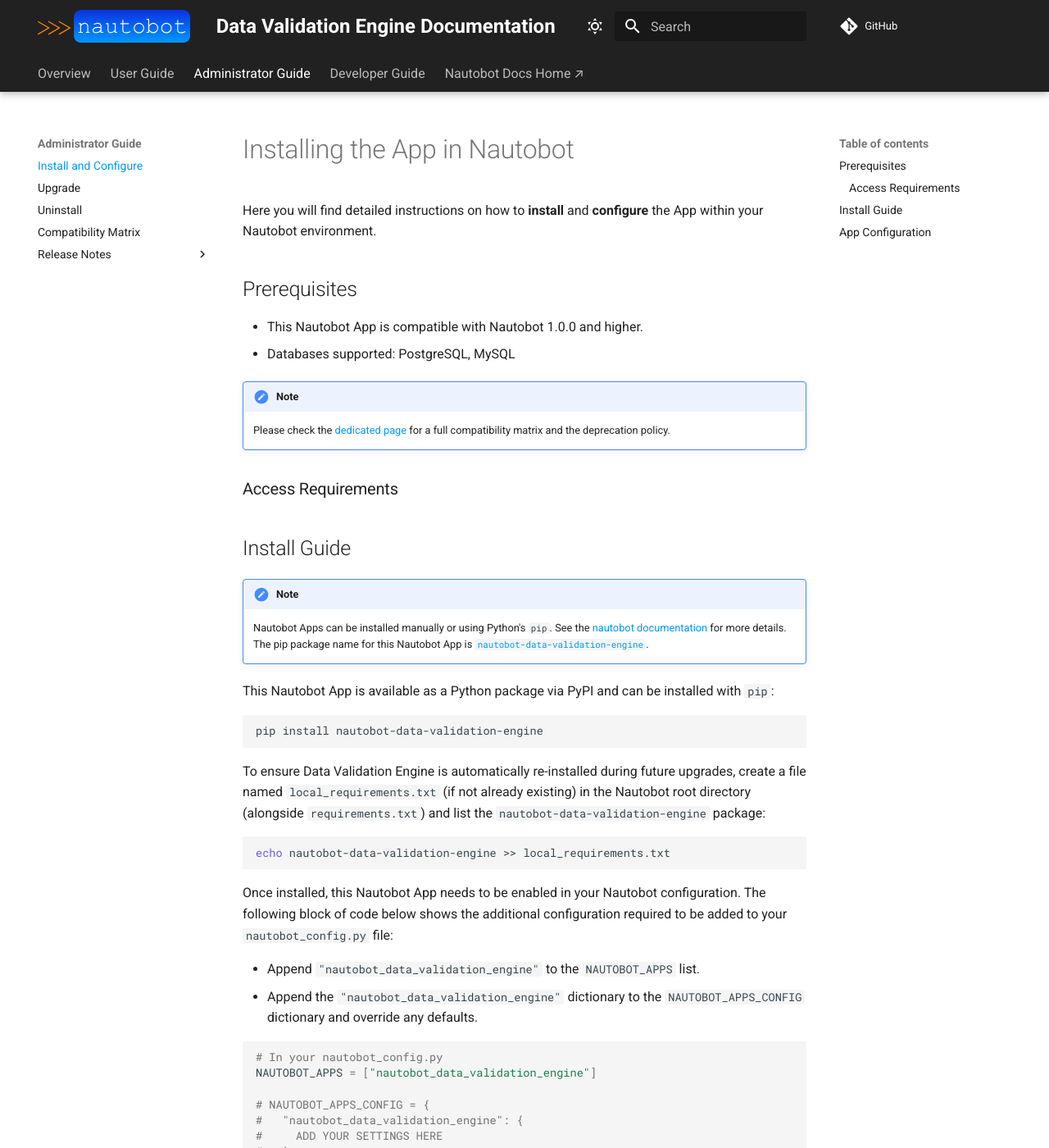
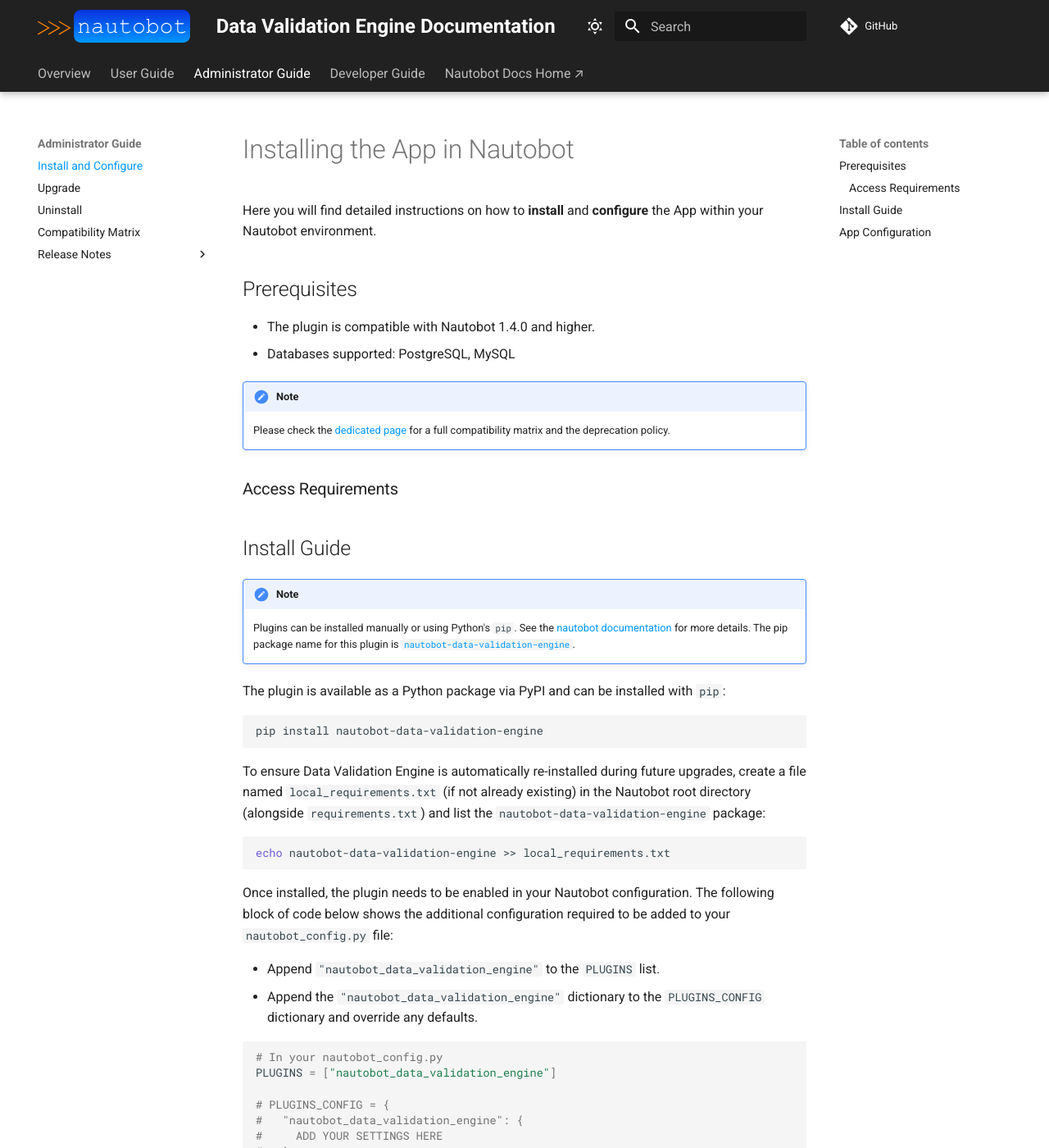
Before and after one commit to nautobot/nautobot-app-data-validation-engine, an MkDocs documentation site: the page built from docs/admin/install.md, in a window 1280 px wide and 1400 px high. Shown: the whole window at 82% size. Built offline with MkDocs 1.6.1 and Material for MkDocs 9.7.7, drawn with Linux system fonts in a browser that asks for light colours; comment, search, counter and statistics services are not loaded.

Commit message:
Updated docs dir using cookiecutter-ntc

````diff
--- a/docs/admin/install.md
+++ b/docs/admin/install.md
@@ -4,7 +4,7 @@
 
 ## Prerequisites
 
-- This Nautobot App is compatible with Nautobot 1.0.0 and higher.
+- The plugin is compatible with Nautobot 1.4.0 and higher.
 - Databases supported: PostgreSQL, MySQL
 
 !!! note
@@ -15,10 +15,9 @@
 ## Install Guide
 
 !!! note
-    Nautobot Apps can be installed manually or using Python's `pip`. See the [nautobot documentation](https://nautobot.readthedocs.io/en/latest/plugins/#install-the-package) for more details. The pip package name for this Nautobot App
-    is [`nautobot-data-validation-engine`](https://pypi.org/project/nautobot-data-validation-engine/).
+    Plugins can be installed manually or using Python's `pip`. See the [nautobot documentation](https://nautobot.readthedocs.io/en/latest/plugins/#install-the-package) for more details. The pip package name for this plugin is [`nautobot-data-validation-engine`](https://pypi.org/project/nautobot-data-validation-engine/).
 
-This Nautobot App is available as a Python package via PyPI and can be installed with `pip`:
+The plugin is available as a Python package via PyPI and can be installed with `pip`:
 
 ```shell
 pip install nautobot-data-validation-engine
@@ -30,16 +29,16 @@
 echo nautobot-data-validation-engine >> local_requirements.txt
 ```
 
-Once installed, this Nautobot App needs to be enabled in your Nautobot configuration. The following block of code below shows the additional configuration required to be added to your `nautobot_config.py` file:
+Once installed, the plugin needs to be enabled in your Nautobot configuration. The following block of code below shows the additional configuration required to be added to your `nautobot_config.py` file:
 
-- Append `"nautobot_data_validation_engine"` to the `NAUTOBOT_APPS` list.
-- Append the `"nautobot_data_validation_engine"` dictionary to the `NAUTOBOT_APPS_CONFIG` dictionary and override any defaults.
+- Append `"nautobot_data_validation_engine"` to the `PLUGINS` list.
+- Append the `"nautobot_data_validation_engine"` dictionary to the `PLUGINS_CONFIG` dictionary and override any defaults.
 
 ```python
 # In your nautobot_config.py
-NAUTOBOT_APPS = ["nautobot_data_validation_engine"]
+PLUGINS = ["nautobot_data_validation_engine"]
 
-# NAUTOBOT_APPS_CONFIG = {
+# PLUGINS_CONFIG = {
 #   "nautobot_data_validation_engine": {
 #     ADD YOUR SETTINGS HERE
 #   }
--- a/docs/assets/overrides/partials/copyright.html
+++ b/docs/assets/overrides/partials/copyright.html
@@ -1,3 +1,4 @@
+
 <div class="md-copyright">
     {% if config.copyright %}
     <div class="md-copyright__highlight">
````
Also changed, not shown: docs/admin/uninstall.md (+2 -2 lines), docs/admin/upgrade.md (+1 -1 lines), docs/dev/contributing.md (+1 -1 lines), docs/dev/dev_environment.md (+6 -6 lines).
